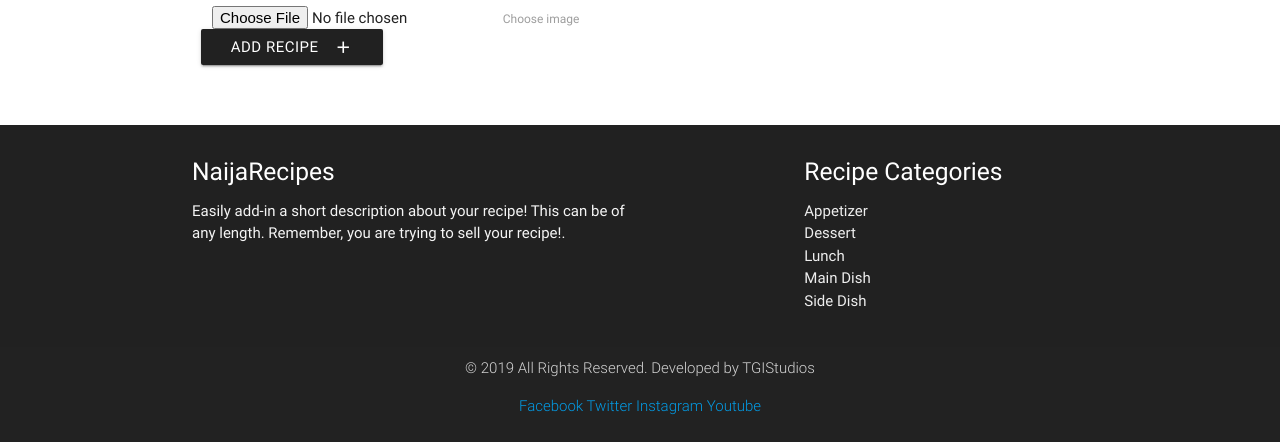
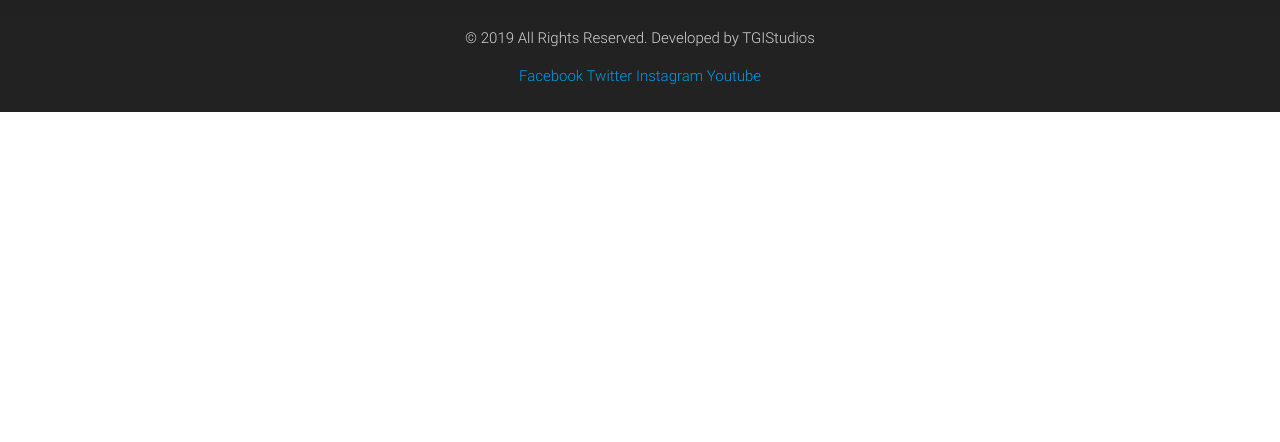
Before and after one commit to IchaTreasure/NaijaRecipes, a Flask app: page /add_recipes in a window 1280 px wide. Shown: the part 1802-2244 px from the top of the page. After the commit the page ends 1914 px from the top, so only its background shows below. Run offline with Flask 2, Linux system fonts and the light colour scheme; data that the repository does not hold is empty; some libraries are stand-ins or nearby versions.

Commit message:
took off code for s3 buck

```diff
--- a/templates/addRecipes.html
+++ b/templates/addRecipes.html
@@ -77,16 +77,6 @@
             </div>
         </div>
 
-        <!-- Upload Image for recipe -->
-        <div class="mb-5 col-8">
-            <img src="https://www.industriehof.com/images/social/xing-24x24.png" id="img-preview" />
-            <div class="custom-file">
-                <input type="file" class="custom-file-input" name = "file">
-                <label class="custom-file-label">Choose image</label>
-            </div>
-        </div>
-
-
         <div class="row">
             <button class="btn waves-effect waves-light grey darken-4" type="submit" name="action">Add Recipe
                 <i class="material-icons right">add</i>
--- a/templates/viewRecipes.html
+++ b/templates/viewRecipes.html
@@ -2,10 +2,6 @@
 
 <div class="row">
     <div class="col s9" Style="padding: 50px;">
-        <div>
-            <img src="{{recipe.image_url}}" height="220" width="320">
-        </div>
-        <br>
         <div>
             <h4>{{recipe.recipe_title}}</h4>
         </div>
```
